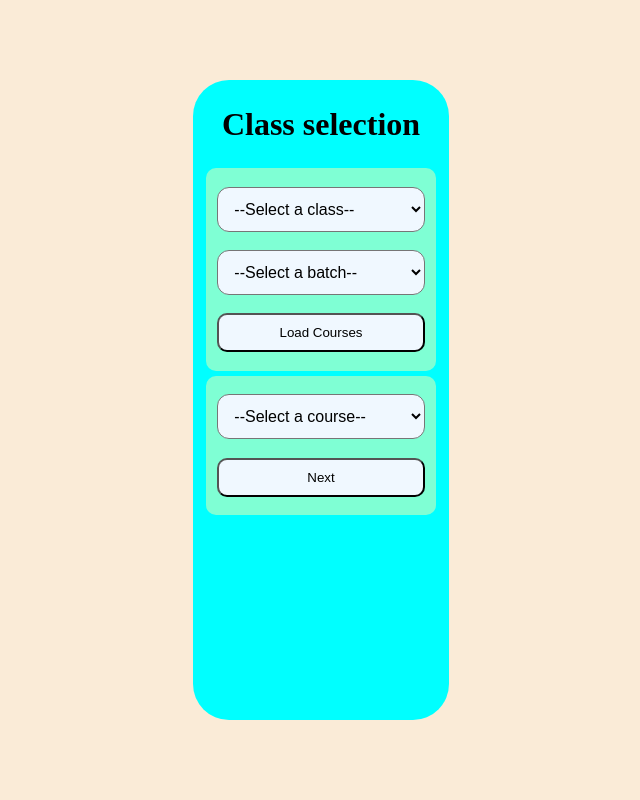
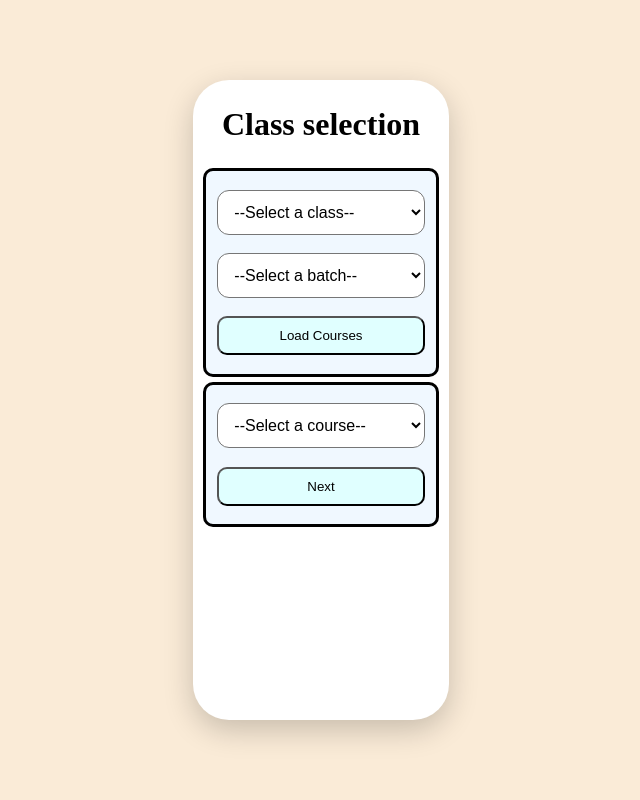
Before and after one commit to Vedantsd/BlitzAttend, a Flask app: page / in a window 1280 px wide. Shown: the whole page, without its empty margins (319-959 px from the left). Run offline with Flask 3, Linux system fonts and the light colour scheme.

Commit message:
Minor design changes

```diff
--- a/static/css/index-style.css
+++ b/static/css/index-style.css
@@ -21,8 +21,9 @@ html, body {
 .container {
     min-width: 20vw;
     min-height: 80vh;
-    background-color: aqua;
+    background-color: white;
     border-radius: 36px;
+    box-shadow: 0 10px 30px rgba(0,0,0,0.2);
     display: flex;
     flex-direction: column;
     align-items: center;
@@ -36,7 +37,8 @@ html, body {
     justify-content: center;
     align-items: center;
     margin-bottom: 2%;
-    background-color: aquamarine;
+    background-color: aliceblue;
+    border: 3px solid black;
     border-radius: 10px;
 }
 
@@ -51,14 +53,14 @@ html, body {
     padding: 12px;
     border-radius: 12px;
     font-size: 1rem;
-    background-color: aliceblue;
+    background-color: white;
 }
 
 .submit {
     width: 90%;
     padding: 10px;
     border-radius: 10px;
-    background-color: aliceblue;
+    background-color: lightcyan;
     margin-top: 8%;
     margin-bottom: 8%;
 }
```
Also changed, not shown: static/css/attend-style.css (+6 -2 lines).
